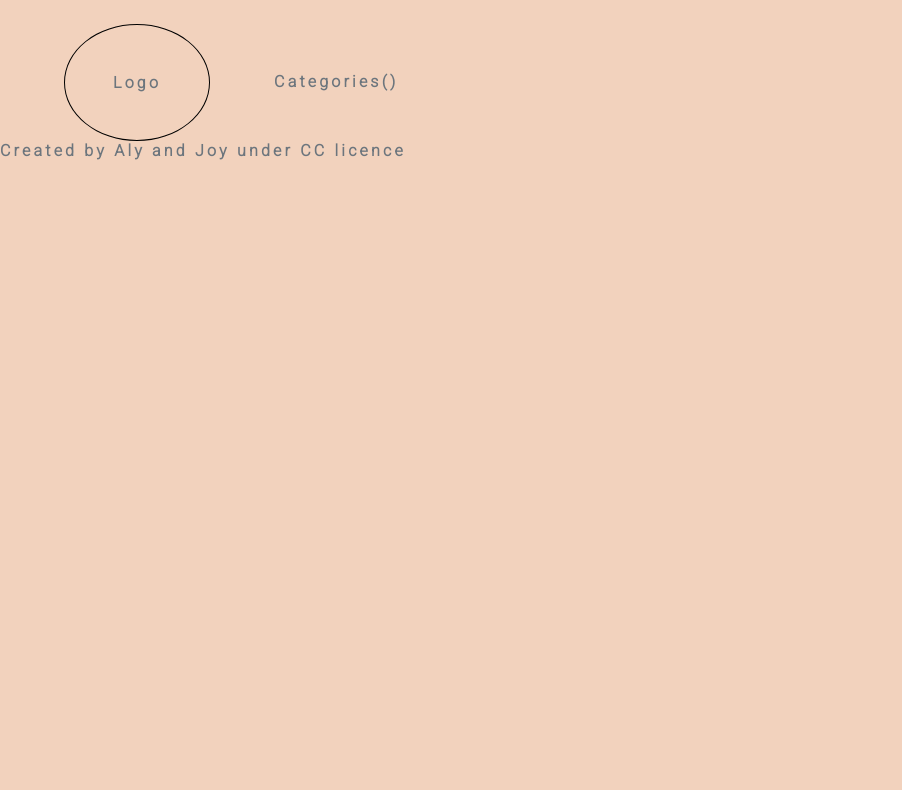
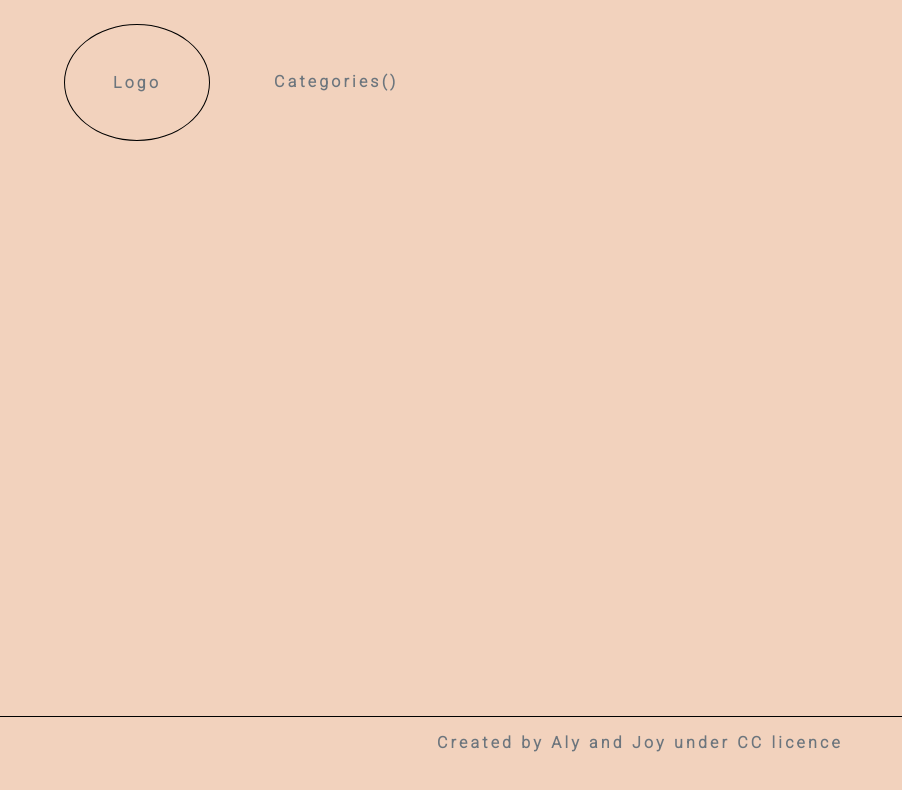
Before and after one commit to ichala/Javascript-Capstone, a plain HTML site: page index.html in a window 1280 px wide. Shown: the whole page, without its empty margins (0-902 px from the left). Drawn offline with Linux system fonts and the light colour scheme.

Commit message:
Add styling to footer

```diff
--- a/style.css
+++ b/style.css
@@ -36,3 +36,14 @@ body {
 .nav-link {
   padding-top: 3rem;
 }
+.footer {
+  position: fixed;
+  bottom: 1rem;
+  width: 100%;
+  margin: 1rem auto;
+}
+.licence {
+  text-align: center;
+  border-top: 1px solid black;
+  padding: 1rem;
+}
```
